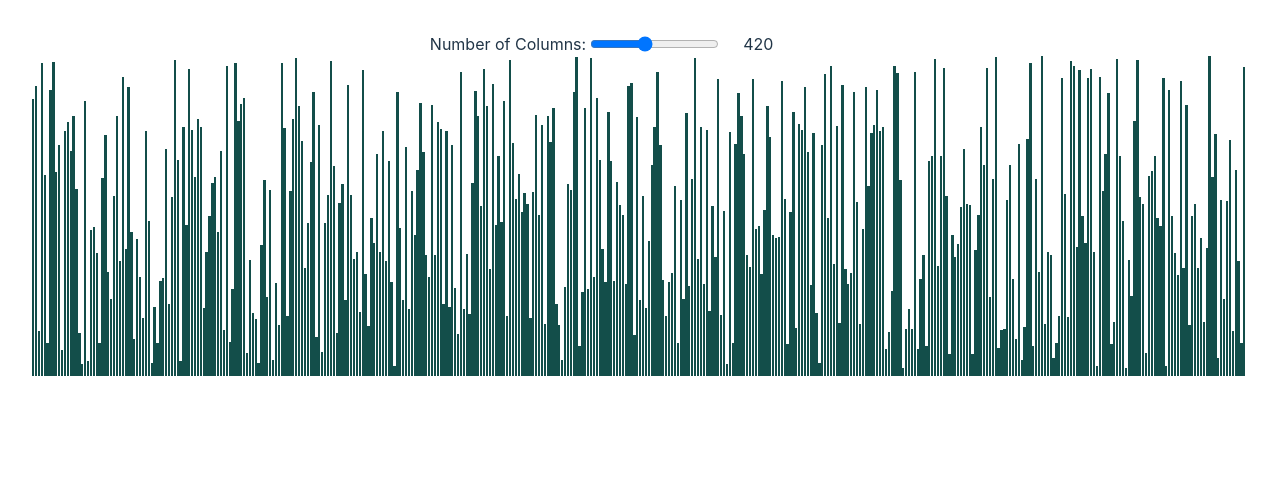
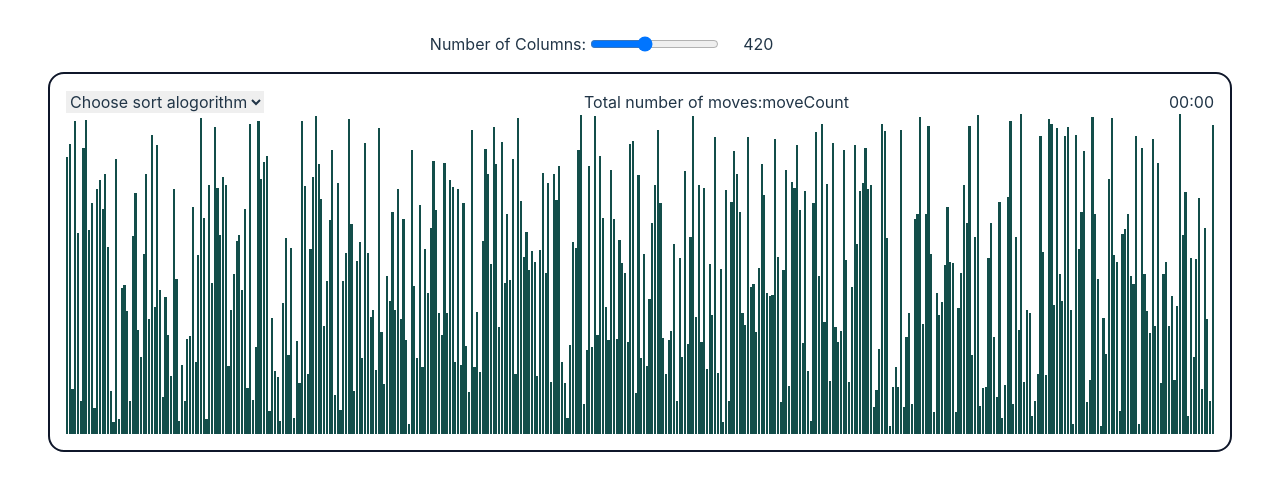
Before and after one commit to Mart510/Sortster, a React (Vite) app in the folder sortster/: page / in a window 1280 px wide. Shown: the top 490 px of the page. Built offline with nearby package versions, Linux system fonts and the light colour scheme.

Commit message:
starting sort setting controls

```diff
--- a/sortster/src/sortVisualiser.tsx
+++ b/sortster/src/sortVisualiser.tsx
@@ -8,51 +8,48 @@ const ANIMATION_SPEED = 1;
   // set num of bars in the array
   const NUMBER_OF_BARS = 420;
   // Primary colour of array bars
-const BAR_COLOUR = 'teal-900';
+  const BAR_COLOUR = "teal-900";
   // colour of compared bars (when animated)
-const COMP_COLOUR = 'red-900';
+  const COMP_COLOUR = "red-900";
 
   // STATE BLOCK
   // state for array bars, init to empty
-const [barArr, setBarArr] = useState<number[]>([])
+  const [barArr, setBarArr] = useState<number[]>([]);
   // state for number of columns slider
-const [colNum, setColNum] = useState(NUMBER_OF_BARS)
+  const [colNum, setColNum] = useState(NUMBER_OF_BARS);
   // state for width (bars to take up 80% of container in total with the spacing taking up the rest)
-const [barWidth, setBarWidth] = useState<number>((100 / colNum) * 0.8)
-
+  const [barWidth, setBarWidth] = useState<number>((100 / colNum) * 0.8);
 
   // reset bar array
-const resetBarArr = (numOfBars : number) => {
+  const resetBarArr = (numOfBars: number) => {
     // create a new empty array
     const barArray: number[] = [];
     // loop to create each entry
     for (let i = 0; i < numOfBars; i++) {
       // for each get a random number and add it to the array
-        barArray.push
+      barArray.push(
         // values increased by 10 for better visualisation
-        (randomIntInator(10, numOfBars + 10));
+        randomIntInator(10, numOfBars + 10)
+      );
     }
     // set the array as the state
-    setBarArr(barArray)
-    setColNum(numOfBars) // updates the global var
-}
+    setBarArr(barArray);
+    setColNum(numOfBars); // updates the global var
+  };
 
   // Calculating the max value in the array to use to set bar height
-const maxArrayVal : number = Math.max(...barArr)
-
-
+  const maxArrayVal: number = Math.max(...barArr);
 
   // Re do the bar array on change
   useEffect(() => {
     // update number of cols when slider changes
-        resetBarArr(colNum)
-    }, [colNum]) // empty dependency array gets it to run just the once
+    resetBarArr(colNum);
+  }, [colNum]); // empty dependency array gets it to run just the once
 
   // Recalculate BAR_WIDTH whenever the component is rendered
   useEffect(() => {
     setBarWidth((100 / colNum) * 0.8);
-    }, [colNum])
-
+  }, [colNum]);
 
   return (
     <>
@@ -60,12 +57,46 @@ const maxArrayVal : number = Math.max(...barArr)
       <div className="w-3/5 flex items-center m-auto justify-center">
         <p>Number of Columns:</p>
         {/* input slider to control num of columns */}
-                <input type="range" min="10" max="1000" value={colNum} className="slider ml-1" onChange={(e) => setColNum(parseInt(e.target.value, 10))}/>
+        <input
+          type="range"
+          min="10"
+          max="1000"
+          value={colNum}
+          className="slider ml-1"
+          onChange={(e) => setColNum(parseInt(e.target.value, 10))}
+        />
         {/* box to display the num of columns and allow it to be typed in */}
-                <input type="number" min="10" max="1000" value={colNum} className="number ml-4 pl-2 pr-2 rounded-lg" onChange={(e) => setColNum(parseInt(e.target.value, 10))}/>
+        <input
+          type="number"
+          min="10"
+          max="1000"
+          value={colNum}
+          className="number ml-4 pl-2 pr-2 rounded-lg"
+          onChange={(e) => setColNum(parseInt(e.target.value, 10))}
+        />
+      </div>
+      {/* Master columbn container */}
+      <div className="border-slate-900 dark:border-stone-500 border-2 p-4 m-4 rounded-2xl">
+      {/* header control container */}
+        <div className="flex justify-between">
+        {/* sort method selector */}
+            <div>
+                <select name="sortMethod">
+                    <option value={''} disabled selected>Choose sort alogorithm</option>
+                    <option value={'bogoSort'}>Bogo sort</option>
+                </select>
+            </div>
+        {/* number of moves counter */}
+            <div className="inline-flex">
+                <p>Total number of moves:</p><p>{`moveCount`}</p>
+            </div>
+        {/* timer */}
+            <div>
+                <p>00:00</p>
+            </div>
         </div>
       {/* column container */}
-            <div className="w-full h-[20rem] justify-between flex items-end box-content">
+      <div className="h-[20rem] justify-between flex items-end box-content">
         {/* columns generated via map */}
         {barArr.map((value, idx) => (
           <div
@@ -77,16 +108,16 @@ const maxArrayVal : number = Math.max(...barArr)
             style={{
               backgroundColor: BAR_COLOUR,
               height: `${(value / maxArrayVal) * 100}%`,
-                        width: `${barWidth}%`
+              width: `${barWidth}%`,
             }}
           >
             &nbsp;
           </div>
         ))}
       </div>
+    </div>
     </>
-    )
-}
+  );
+};
 
-
-export default SortVisualiser
+export default SortVisualiser;
```
Lines whose indentation alone changed are shown as unchanged.
